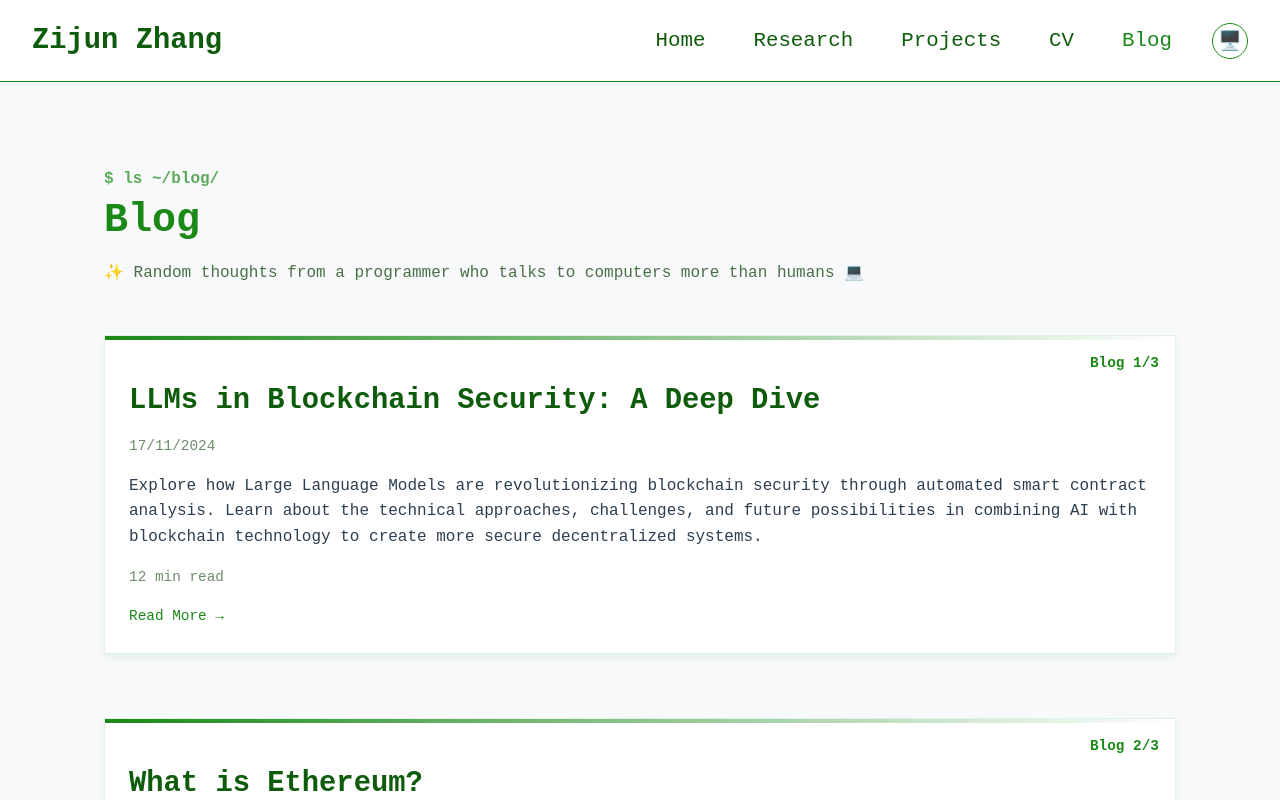
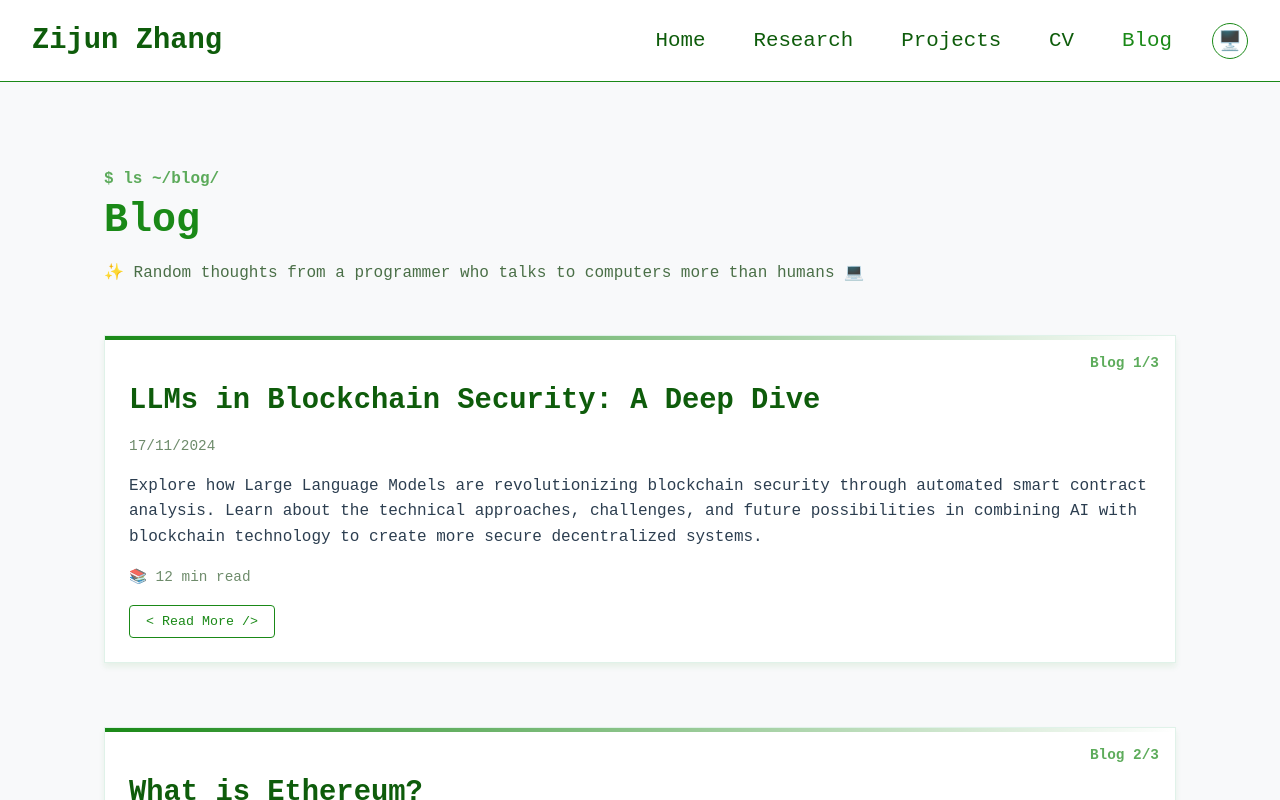
Before and after one commit to dredre815/personal-website, a React (Create React App) app: page /blog in a window 1280 px wide. Shown: the top 800 px of the page. Built offline with nearby package versions, Linux system fonts and the light colour scheme.

Commit message:
Update blog route

```diff
--- a/src/App.js
+++ b/src/App.js
@@ -26,6 +26,7 @@ function App() {
               <Route path="/projects" element={<Projects />} />
               <Route path="/cv" element={<CV />} />
               <Route path="/blog" element={<Blog />} />
+              <Route path="/blog/:slug" element={<Blog />} />
               <Route path="*" element={<NotFound />} />
             </Route>
           </Routes>
--- a/src/pages/Blog.js
+++ b/src/pages/Blog.js
@@ -2,6 +2,7 @@ import styled from 'styled-components';
 import { useState, useEffect, useRef } from 'react';
 import ReactMarkdown from 'react-markdown';
 import remarkGfm from 'remark-gfm';
+import { useParams, useNavigate, Link } from 'react-router-dom';
 
 const BlogContainer = styled.div`
   max-width: 1200px;
@@ -178,16 +179,65 @@ const BlogExcerpt = styled.p`
   color: ${props => props.theme.researchCardText};
 `;
 
-const ReadMoreLink = styled.div`
-  color: ${props => props.theme.researchCardHighlight};
-  margin-top: 1rem;
-  font-size: 0.9rem;
+const ReadMoreButton = styled.button`
+  background: none;
+  border: 1px solid var(--primary);
+  color: var(--primary);
+  padding: 0.5rem 1rem;
   cursor: pointer;
   transition: all 0.3s ease;
+  font-family: 'Courier New', monospace;
+  position: relative;
+  overflow: hidden;
+  margin-top: 1rem;
+  z-index: 2;
+  -webkit-tap-highlight-color: transparent;
 
-  &:hover {
-    text-decoration: underline;
-    opacity: 0.8;
+  &:before {
+    content: '';
+    position: absolute;
+    top: 50%;
+    left: 50%;
+    width: 0;
+    height: 0;
+    background: var(--primary);
+    transform: translate(-50%, -50%);
+    border-radius: 50%;
+    transition: width 0.3s ease, height 0.3s ease;
+    z-index: -1;
+  }
+
+  @media (hover: hover) {
+    &:hover {
+      color: var(--background);
+      &:before {
+        width: 300%;
+        height: 300%;
+      }
+    }
+  }
+
+  &:active {
+    color: var(--background);
+    &:before {
+      width: 300%;
+      height: 300%;
+    }
+  }
+
+  &:focus {
+    outline: none;
+  }
+
+  @media (hover: none) {
+    &:focus {
+      background: none;
+      color: var(--primary);
+      &:before {
+        width: 0;
+        height: 0;
+      }
+    }
   }
 `;
 
@@ -220,35 +270,21 @@ const Header = styled.div`
   }
 `;
 
-const BackButton = styled.button`
-  position: fixed;
-  bottom: 2rem;
-  right: 2rem;
-  background: ${props => props.theme.researchCardBackground};
-  border: 1px solid ${props => props.theme.researchCardHighlight};
-  color: ${props => props.theme.researchCardHighlight};
-  padding: 0.5rem 1rem;
+const BlogNavigation = styled.div`
+  margin-bottom: 2rem;
+  color: ${props => props.theme.researchCardSecondary};
+  font-family: 'Courier New', monospace;
   cursor: pointer;
-  transition: all 0.3s ease;
-  font-family: 'Courier New', monospace;
-  display: flex;
-  align-items: center;
-  gap: 0.5rem;
-  backdrop-filter: blur(5px);
-  z-index: 100;
-  box-shadow: ${props => props.theme.researchCardShadow};
 
   &:hover {
-    background: ${props => props.theme.researchCardHighlight};
-    color: ${props => props.theme.researchCardBackground};
-    transform: scale(1.05);
-    box-shadow: ${props => props.theme.researchCardHoverShadow};
+    color: var(--primary);
   }
+`;
 
-  @media (max-width: 768px) {
-    bottom: 1rem;
-    right: 1rem;
-  }
+const BlogNavigationBottom = styled(BlogNavigation)`
+  margin-top: 3rem;
+  margin-bottom: 0;
+  display: block;
 `;
 
 const ReadingTime = styled.span`
@@ -259,29 +295,6 @@ const ReadingTime = styled.span`
   display: flex;
   align-items: center;
   gap: 0.5rem;
-`;
-
-const TagContainer = styled.div`
-  display: flex;
-  flex-wrap: wrap;
-  gap: 0.5rem;
-  margin: 1rem 0;
-`;
-
-const Tag = styled.span`
-  background: rgba(0, 255, 0, 0.1);
-  color: var(--primary);
-  padding: 0.3rem 0.6rem;
-  border: 1px solid var(--primary);
-  border-radius: 4px;
-  font-size: 0.9rem;
-  transition: all 0.3s ease;
-
-  &:hover {
-    background: var(--primary);
-    color: var(--background);
-    transform: translateY(-2px);
-  }
 `;
 
 const BlogGrid = styled.div`
@@ -298,14 +311,15 @@ const BlogCounter = styled.div`
   font-family: 'Courier New', monospace;
   font-size: 0.9rem;
   font-weight: bold;
-  opacity: 1;
-  text-shadow: ${props => props.theme.background === '#000000' ? '0 0 8px var(--primary)' : 'none'};
+  opacity: 0.7;
 `;
 
 const Blog = () => {
   const [selectedBlog, setSelectedBlog] = useState(null);
   const [blogs, setBlogs] = useState([]);
   const [blogContent, setBlogContent] = useState('');
+  const { slug } = useParams();
+  const navigate = useNavigate();
   const blogRefs = useRef({});
 
   useEffect(() => {
@@ -319,6 +333,7 @@ const Blog = () => {
           "Explore how Large Language Models are revolutionizing blockchain security through automated smart contract analysis. Learn about the technical approaches, challenges, and future possibilities in combining AI with blockchain technology to create more secure decentralized systems.",
         readingTime: 12,
         filename: "blog3.md",
+        slug: "llms-blockchain-security"
       },
       {
         id: 2,
@@ -328,6 +343,7 @@ const Blog = () => {
           "A comprehensive guide to Ethereum, exploring its evolution from Bitcoin's limitations to becoming a revolutionary platform for smart contracts, DeFi, NFTs, and DAOs. Discover how this 'world computer' is shaping the future of decentralized technology.",
         readingTime: 10,
         filename: "blog2.md",
+        slug: "what-is-ethereum"
       },
       {
         id: 1,
@@ -337,12 +353,25 @@ const Blog = () => {
           "Discover Bitcoin's revolutionary approach to digital payments, exploring how it eliminates intermediaries through blockchain technology and cryptographic proof. Learn about its core concepts, security mechanisms, and potential to transform the future of money.",
         readingTime: 8,
         filename: "blog1.md",
-      },
+        slug: "what-is-bitcoin"
+      }
     ];
-    // Sort blogs by date in descending order (newest first)
+
     const sortedBlogs = fetchedBlogs.sort((a, b) => new Date(b.date) - new Date(a.date));
     setBlogs(sortedBlogs);
-  }, []);
+
+    // If there's a slug in the URL, find and select the corresponding blog
+    if (slug) {
+      const matchingBlog = sortedBlogs.find(blog => blog.slug === slug);
+      if (matchingBlog) {
+        setSelectedBlog(matchingBlog);
+      } else {
+        navigate('/blog'); // Redirect to blog list if slug is invalid
+      }
+    } else {
+      setSelectedBlog(null);
+    }
+  }, [slug, navigate]);
 
   useEffect(() => {
     if (selectedBlog) {
@@ -355,10 +384,8 @@ const Blog = () => {
 
   const handleBack = () => {
     const currentBlogId = selectedBlog.id;
-    setSelectedBlog(null);
-    setBlogContent('');
+    navigate('/blog');
 
-    // Wait for the blog list to render before scrolling
     setTimeout(() => {
       if (blogRefs.current[currentBlogId]) {
         blogRefs.current[currentBlogId].scrollIntoView({
@@ -366,51 +393,28 @@ const Blog = () => {
           block: 'center'
         });
       }
-    }, 0);
+    }, 100);
   };
 
   if (selectedBlog) {
-    const blogTags = {
-      3: [
-        "Blockchain Security",
-        "LLMs",
-        "Smart Contracts",
-        "AI in Blockchain",
-        "DeFi",
-      ],
-      2: [
-        "Ethereum",
-        "Smart Contracts",
-        "DeFi",
-        "NFTs",
-        "DAOs",
-      ],
-      1: [
-        "Bitcoin",
-        "Blockchain",
-        "Digital Currency",
-        "Peer-to-Peer",
-        "Mining",
-      ],
-    };
-
     return (
       <BlogContainer>
         <BlogPost>
+          <BlogNavigation onClick={handleBack}>
+            ← Back to Blog List
+          </BlogNavigation>
           <BlogTitle>{selectedBlog.title}</BlogTitle>
           <BlogDate>{selectedBlog.date}</BlogDate>
-          <TagContainer>
-            {blogTags[selectedBlog.id].map((tag, index) => (
-              <Tag key={index}>{tag}</Tag>
-            ))}
-          </TagContainer>
+          <ReadingTime>
+            📚 {selectedBlog.readingTime} min read
+          </ReadingTime>
           <ReactMarkdown remarkPlugins={[remarkGfm]}>
             {blogContent}
           </ReactMarkdown>
+          <BlogNavigationBottom onClick={handleBack}>
+            ← Back to Blog List
+          </BlogNavigationBottom>
         </BlogPost>
-        <BackButton onClick={handleBack}>
-          ← Back to Blog List
-        </BackButton>
       </BlogContainer>
     );
   }
@@ -428,17 +432,21 @@ const Blog = () => {
         {blogs.map((blog, index) => (
           <BlogCard
             key={blog.id}
-            onClick={() => setSelectedBlog(blog)}
-            ref={el => blogRefs.current[blog.id] = el}
+            ref={(el) => (blogRefs.current[blog.id] = el)}
           >
-            <BlogCounter>
-              Blog {index + 1}/{blogs.length}
-            </BlogCounter>
+            <BlogCounter>Blog {index + 1}/{blogs.length}</BlogCounter>
             <BlogTitle>{blog.title}</BlogTitle>
             <BlogDate>{blog.date}</BlogDate>
             <BlogExcerpt>{blog.excerpt}</BlogExcerpt>
-            <ReadingTime>{blog.readingTime} min read</ReadingTime>
-            <ReadMoreLink>Read More →</ReadMoreLink>
+            <ReadingTime>📚 {blog.readingTime} min read</ReadingTime>
+            <Link
+              to={`/blog/${blog.slug}`}
+              style={{ textDecoration: 'none' }}
+            >
+              <ReadMoreButton>
+                {"< Read More />"}
+              </ReadMoreButton>
+            </Link>
           </BlogCard>
         ))}
       </BlogGrid>
--- a/src/pages/CV.js
+++ b/src/pages/CV.js
@@ -15,7 +15,7 @@ const CVHeader = styled.div`
   margin-bottom: 3rem;
 
   h1 {
-    color: ${props => props.theme.researchCardTitle};
+    color: var(--primary);
     font-size: 2.5rem;
     margin-bottom: 1rem;
     font-family: 'Courier New', monospace;
@@ -26,7 +26,7 @@ const CVHeader = styled.div`
       font-size: 1rem;
       opacity: 0.7;
       margin-bottom: 0.5rem;
-      color: ${props => props.theme.researchCardSecondary};
+      color: var(--primary);
     }
 
     @media (max-width: 768px) {
```
Also changed, not shown: scripts/generate-sitemap.js (+30 -0 lines), 1 other file (tests, documents, lock files or other folders).
